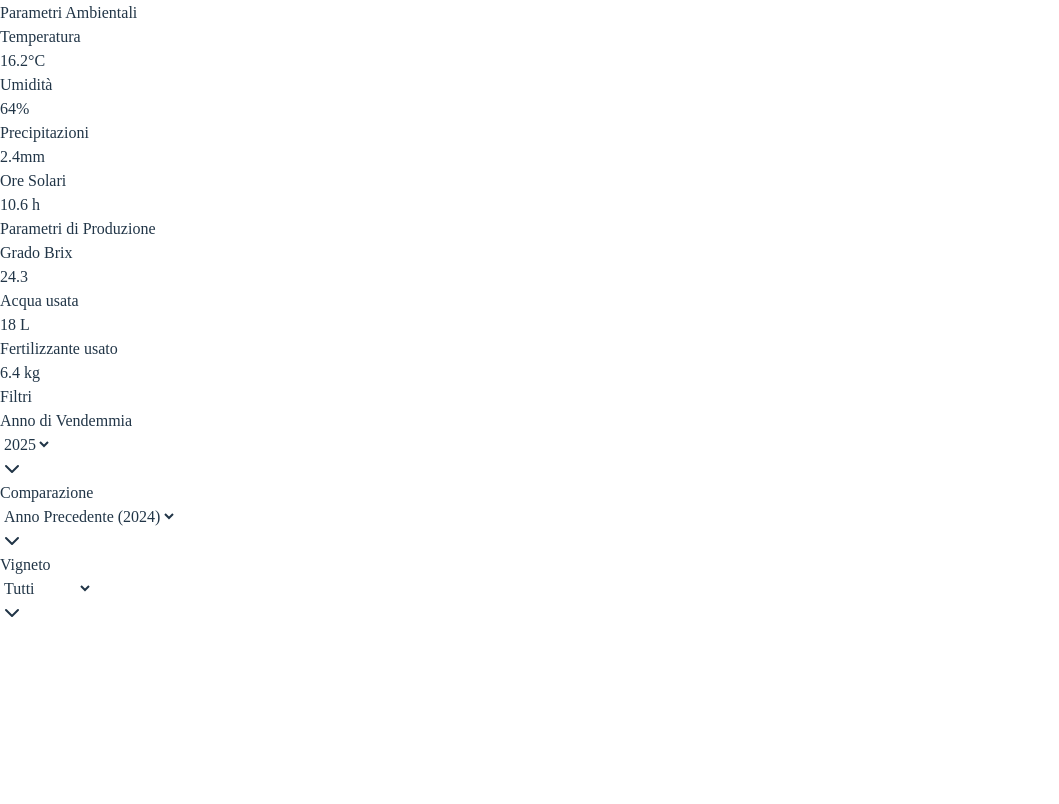
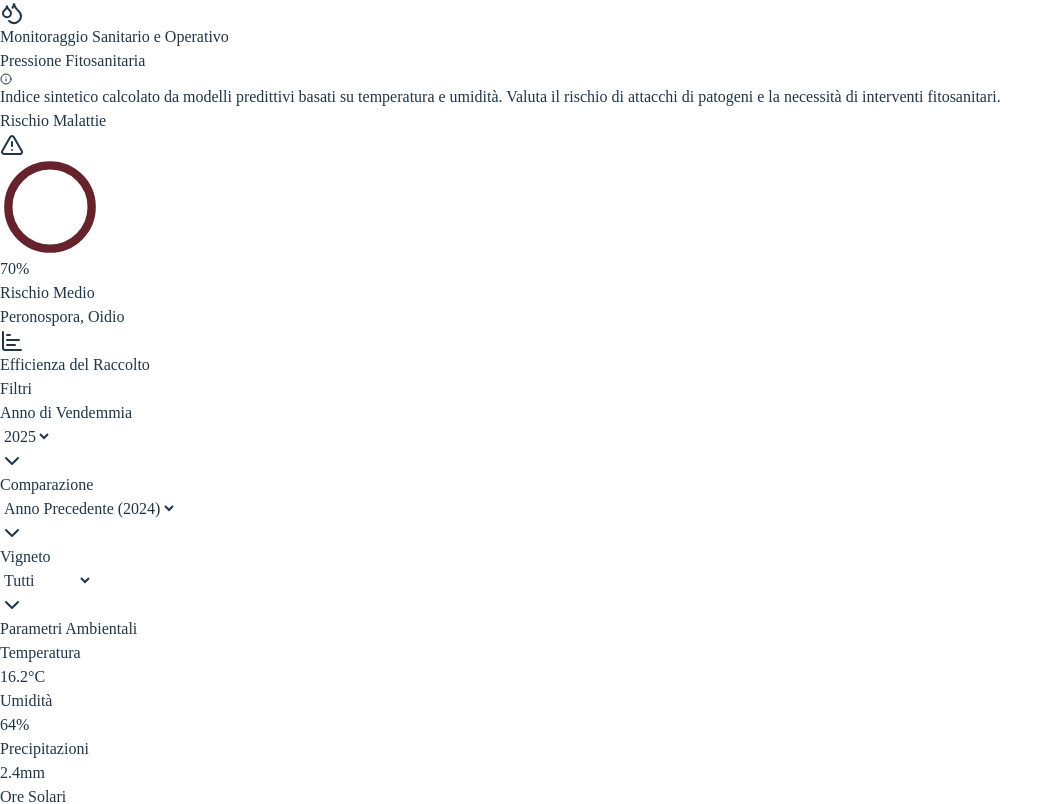
Before and after one commit to RamonaRuoppo/wine-dashboard, a React (Vite) app in the folder wine-dashboard/: page / in a window 1280 px wide. Shown: the part 1120-1924 px from the top of the page, without its empty margins (0-1059 px from the left). Before the commit the page ends 1745 px from the top, so only its background shows below. Built offline with nearby package versions, Linux system fonts and the light colour scheme; sample sign-in values are in the browser's storage.

Commit message:
edit Overview - Monitoraggio e parametri

```diff
--- a/wine-dashboard/src/pages/Overview.jsx
+++ b/wine-dashboard/src/pages/Overview.jsx
@@ -1,6 +1,6 @@
 import { useEffect, useState } from "react";
 import { generateVineyardData } from "../data/simulator";
-import { Badge, ChevronDown, CloudRain, Info, Sun, Thermometer, TrendingDown, TrendingUp } from "lucide-react";
+import { AlertTriangle, ChartBar, ChevronDown, Circle, CloudRain, Droplets, Info, Sun, Thermometer, TrendingDown, TrendingUp } from "lucide-react";
 import Card from "../components/Card";
 
 function Overview() {
@@ -149,46 +149,54 @@ function Overview() {
                 </Card>
             </div>
 
-            {/* Parametri */}
+            {/* Monitoraggio sanitario e operativo */}
+            <div className="flex items-center gap-3 mb-6">
+                <Droplets className="w-6 h-6 text-[#722F37]"></Droplets>
+                <h2 className="text-lg font-semibold text-gray-700">Monitoraggio Sanitario e Operativo</h2>
+            </div>
 
-            <p className="text-gray-900 mt-2">Parametri Ambientali</p>
-            <section className="mt-6 grid grid-cols-1 md:grid-cols-2 lg:grid-cols-4 gap-6 mb-6">
-                <div className="bg-white p-4 rounded-lg shadow">
-                    <h3 className="text-lg font-medium mb-2">Temperatura</h3>
-                    <p className="text-2xl">{latest.temperature}°C</p>
+            {/* Risk Indicators */}
+            <div className="space-y-4 w-92"> {/* TODO: edit here width dimension */}
+                {/* Phytosanitary Pressure */}
+                <Card className="p-6 bg-white">
+                    <div className="flex items-start justify-between mb-3">
+                        <div className="flex-1">
+                            <div className="flex items-center gap-2 mb-1">
+                                <h3 className="text-sm text-gray-600">Pressione Fitosanitaria</h3>
+                                <div className="relative inline-block group">
+                                    <Info size={12} className="cursor-pointer" />
+                                    <div className="absolute bottom-full left-1/2 transform -translate-x-1/2 mb-2 w-48 text-xs text-white bg-[#530711e2] rounded px-2 py-1 opacity-0 group-hover:opacity-100 transition-opacity">
+                                        Indice sintetico calcolato da modelli predittivi basati su temperatura e umidità. Valuta il rischio di attacchi di patogeni e la necessità di interventi fitosanitari.                                    </div>
                                 </div>
-                <div className="bg-white p-4 rounded-lg shadow">
-                    <h3 className="text-lg font-medium mb-2">Umidità</h3>
-                    <p className="text-2xl">{latest.humidity}%</p>
                             </div>
-                <div className="bg-white p-4 rounded-lg shadow">
-                    <h3 className="text-lg font-medium mb-2">Precipitazioni</h3>
-                    <p className="text-2xl">{latest.rainfall}mm</p>
+                            <p className="text-xs text-gray-500">Rischio Malattie</p>
                         </div>
-                <div className="bg-white p-4 rounded-lg shadow">
-                    <h3 className="text-lg font-medium mb-2">Ore Solari</h3>
-                    <p className="text-2xl">{latest.sunlightHours} h</p>
+                        <AlertTriangle className="w-5 h-5 text-yellow-500" />
                     </div>
-            </section>
-
-            <p className="text-gray-900 mt-2">Parametri di Produzione</p>
-            <section className="mt-6 grid grid-cols-1 md:grid-cols-2 lg:grid-cols-4 gap-6 mb-6">
-                <div className="bg-white p-4 rounded-lg shadow">
-                    <h3 className="text-lg font-medium mb-2">Grado Brix</h3>
-                    <p className="text-2xl">{latest.sugarLevel}</p>
+                    <div className="flex items-center justify-center py-4">
+                        <div className="relative w-24 h-24">
+                            <Circle size={100} color="#530711e2" /> {/* TODO: edit here circle and progress */}
+                            <div className="absolute inset-0 flex items-center justify-center">
+                                <span className="text-2xl text-gray-900">70%</span>
                             </div>
-                <div className="bg-white p-4 rounded-lg shadow">
-                    <h3 className="text-lg font-medium mb-2">Acqua usata</h3>
-                    <p className="text-2xl">{latest.waterUsed} L</p>
                         </div>
-                <div className="bg-white p-4 rounded-lg shadow">
-                    <h3 className="text-lg font-medium mb-2">Fertilizzante usato</h3>
-                    <p className="text-2xl">{latest.fertilizerUsed} kg</p>
                     </div>
-            </section>
+                    <span className="inline-block mt-2 px-2 py-1 text-xs font-semibold bg-yellow-100 text-yellow-800 hover:bg-yellow-1000 rounded-full border border-yellow-300">
+                        Rischio Medio
+                    </span>
+                    <p className="text-xs text-gray-500 mt-2 text-center">
+                        Peronospora, Oidio
+                    </p>
+                </Card>
+            </div>
 
             {/* Filtri */}
-            <h2 className="text-lg font-semibold mb-4 text-gray-700">Filtri</h2>
+
+            <div className="flex items-center gap-3 mb-6 mt-6">
+                <ChartBar className="w-6 h-6 text-[#722F37]"></ChartBar>
+                <h2 className="text-lg font-semibold text-gray-700">Efficienza del Raccolto</h2>
+            </div>
+            <h3 className="font-semibold mb-4 text-gray-700">Filtri</h3>
             <div className="flex flex-wrap gap-4 mb-6">
                 {/* Anno di Vendemmia */}
                 <div className="flex-1 min-w-[200px]">
@@ -251,6 +259,44 @@ function Overview() {
                     </div>
                 </div>
             </div>
+
+            {/* Parametri */}
+
+            <p className="text-gray-900 mt-2">Parametri Ambientali</p>
+            <section className="mt-6 grid grid-cols-1 md:grid-cols-2 lg:grid-cols-4 gap-6 mb-6">
+                <div className="bg-white p-4 rounded-lg shadow">
+                    <h3 className="text-lg font-medium mb-2">Temperatura</h3>
+                    <p className="text-2xl">{latest.temperature}°C</p>
+                </div>
+                <div className="bg-white p-4 rounded-lg shadow">
+                    <h3 className="text-lg font-medium mb-2">Umidità</h3>
+                    <p className="text-2xl">{latest.humidity}%</p>
+                </div>
+                <div className="bg-white p-4 rounded-lg shadow">
+                    <h3 className="text-lg font-medium mb-2">Precipitazioni</h3>
+                    <p className="text-2xl">{latest.rainfall}mm</p>
+                </div>
+                <div className="bg-white p-4 rounded-lg shadow">
+                    <h3 className="text-lg font-medium mb-2">Ore Solari</h3>
+                    <p className="text-2xl">{latest.sunlightHours} h</p>
+                </div>
+            </section>
+
+            <p className="text-gray-900 mt-2">Parametri di Produzione</p>
+            <section className="mt-6 grid grid-cols-1 md:grid-cols-2 lg:grid-cols-4 gap-6 mb-6">
+                <div className="bg-white p-4 rounded-lg shadow">
+                    <h3 className="text-lg font-medium mb-2">Grado Brix</h3>
+                    <p className="text-2xl">{latest.sugarLevel}</p>
+                </div>
+                <div className="bg-white p-4 rounded-lg shadow">
+                    <h3 className="text-lg font-medium mb-2">Acqua usata</h3>
+                    <p className="text-2xl">{latest.waterUsed} L</p>
+                </div>
+                <div className="bg-white p-4 rounded-lg shadow">
+                    <h3 className="text-lg font-medium mb-2">Fertilizzante usato</h3>
+                    <p className="text-2xl">{latest.fertilizerUsed} kg</p>
+                </div>
+            </section>
         </div>
     );
 }
```
Lines whose indentation alone changed are shown as unchanged.
